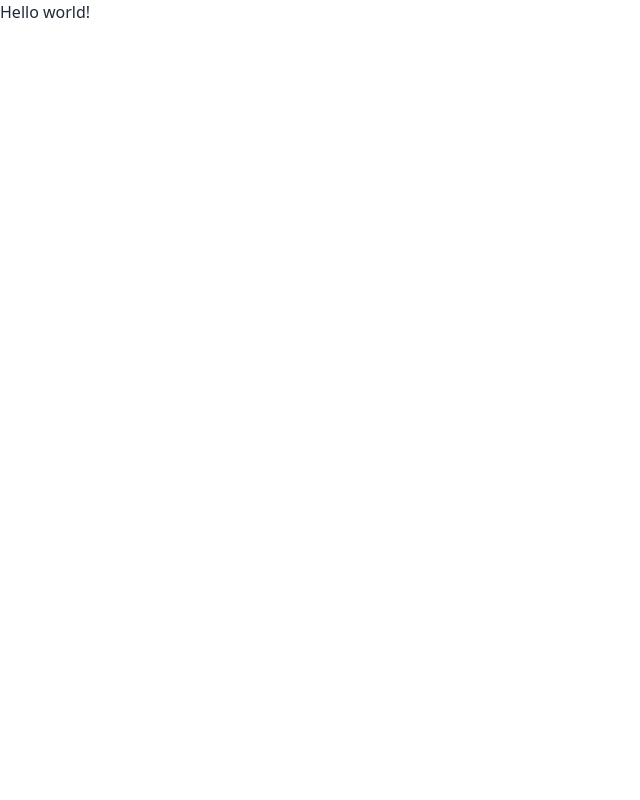
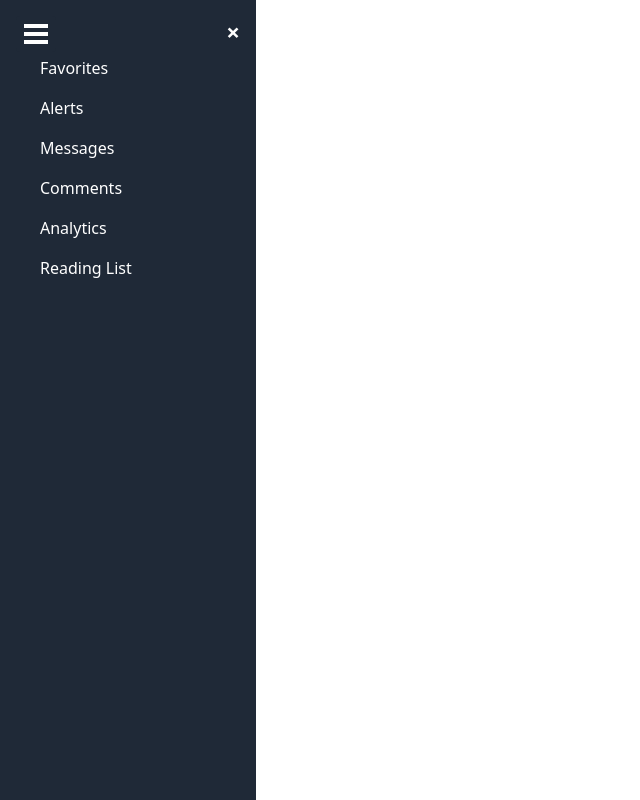
Before and after one commit to noobhacker32003/Book-a-bunk-client, a React (Vite) app: page / in a window 1280 px wide. Shown: the whole page, without its empty margins (0-640 px from the left). Built offline with nearby package versions, Linux system fonts and the light colour scheme.

Commit message:
Adding sidebar to navigate

```diff
--- a/package.json
+++ b/package.json
@@ -10,7 +10,9 @@
     "preview": "vite preview"
   },
   "dependencies": {
+    "@fortawesome/fontawesome-svg-core": "^6.7.1",
     "react": "^18.3.1",
+    "react-burger-menu": "^3.0.9",
     "react-dom": "^18.3.1",
     "react-router-dom": "^6.28.0"
   },
--- /dev/null
+++ b/src/component/Home.jsx
@@ -0,0 +1,13 @@
+import React from 'react';
+import Navbar from './Sidebar';
+
+const Home = () => {
+    return (
+        <div>
+
+            <Navbar></Navbar>
+        </div>
+    );
+};
+
+export default Home;
--- /dev/null
+++ b/src/component/Login.jsx
@@ -0,0 +1,43 @@
+import React from 'react';
+
+const Login = () => {
+    return (
+        <div>
+            <div className="hero bg-base-200 min-h-screen">
+            <div className="hero-content flex-col lg:flex-row-reverse">
+                <div className="text-center lg:text-left">
+                <h1 className="text-5xl font-bold">Login now!</h1>
+                <p className="py-6">
+                    Provident cupiditate voluptatem et in. Quaerat fugiat ut assumenda excepturi exercitationem
+                    quasi. In deleniti eaque aut repudiandae et a id nisi.
+                </p>
+                </div>
+                <div className="card bg-base-100 w-full max-w-sm shrink-0 shadow-2xl">
+                <form className="card-body">
+                    <div className="form-control">
+                    <label className="label">
+                        <span className="label-text">Email</span>
+                    </label>
+                    <input type="email" placeholder="email" className="input input-bordered" required />
+                    </div>
+                    <div className="form-control">
+                    <label className="label">
+                        <span className="label-text">Password</span>
+                    </label>
+                    <input type="password" placeholder="password" className="input input-bordered" required />
+                    <label className="label">
+                        <a href="#" className="label-text-alt link link-hover">Forgot password?</a>
+                    </label>
+                    </div>
+                    <div className="form-control mt-6">
+                    <button className="btn btn-primary">Login</button>
+                    </div>
+                </form>
+                </div>
+            </div>
+            </div>
+        </div>
+    );
+};
+
+export default Login;
--- /dev/null
+++ b/src/component/Sidebar.jsx
@@ -0,0 +1,97 @@
+import React, { useState } from 'react';
+import { Link } from 'react-router-dom';
+
+const Sidebar = () => {
+  const [isOpen, setIsOpen] = useState(false); // State to toggle sidebar visibility
+
+  const toggleSidebar = () => {
+    setIsOpen(!isOpen);
+  };
+
+  return (
+    <div className="relative">
+      {/* Burger Button */}
+      <button onClick={toggleSidebar} className={`absolute top-4 left-4 z-50 bg-gray-800 text-white p-2 rounded transition-opacity duration-300 ${
+          isOpen ? 'opacity-0 pointer-events-none' : 'opacity-100'}`} >
+        {/* Burger Icon */}
+        <span className="block w-6 h-1 bg-white mb-1"></span>
+        <span className="block w-6 h-1 bg-white mb-1"></span>
+        <span className="block w-6 h-1 bg-white"></span>
+      </button>
+
+      {/* Sidebar */}
+      <div
+        className={`fixed top-0 left-0 h-full w-64 bg-gray-800 text-white transform  isOpen 'translate-x-0' : '-translate-x-full' } z-40`}
+      >
+        {/* Close Button */}
+        <button
+          onClick={toggleSidebar}
+          className="absolute top-4 right-4 text-white text-2xl font-bold focus:outline-none"
+        >
+          &times;
+        </button>
+
+        <nav className="flex flex-col h-full p-4 mt-8">
+          <Link
+            to="/favorites"
+            className="flex items-center px-4 py-2 hover:bg-gray-700"
+            onClick={toggleSidebar}
+          >
+            <i className="fa fa-fw fa-star-o mr-2"></i>
+            <span>Favorites</span>
+          </Link>
+          <Link
+            to="/alerts"
+            className="flex items-center px-4 py-2 hover:bg-gray-700"
+            onClick={toggleSidebar}
+          >
+            <i className="fa fa-fw fa-bell-o mr-2"></i>
+            <span>Alerts</span>
+          </Link>
+          <Link
+            to="/messages"
+            className="flex items-center px-4 py-2 hover:bg-gray-700"
+            onClick={toggleSidebar}
+          >
+            <i className="fa fa-fw fa-envelope-o mr-2"></i>
+            <span>Messages</span>
+          </Link>
+          <Link
+            to="/comments"
+            className="flex items-center px-4 py-2 hover:bg-gray-700"
+            onClick={toggleSidebar}
+          >
+            <i className="fa fa-fw fa-comment-o mr-2"></i>
+            <span>Comments</span>
+          </Link>
+          <Link
+            to="/analytics"
+            className="flex items-center px-4 py-2 hover:bg-gray-700"
+            onClick={toggleSidebar}
+          >
+            <i className="fa fa-fw fa-bar-chart-o mr-2"></i>
+            <span>Analytics</span>
+          </Link>
+          <Link
+            to="/reading-list"
+            className="flex items-center px-4 py-2 hover:bg-gray-700"
+            onClick={toggleSidebar}
+          >
+            <i className="fa fa-fw fa-newspaper-o mr-2"></i>
+            <span>Reading List</span>
+          </Link>
+        </nav>
+      </div>
+
+      {/* Overlay */}
+      {isOpen && (
+        <div
+          onClick={toggleSidebar} className="fixed inset-0 bg-black bg-opacity-50 z-30">
+
+        </div>
+      )}
+    </div>
+  );
+};
+
+export default Sidebar;
--- a/src/main.jsx
+++ b/src/main.jsx
@@ -6,11 +6,12 @@ import {
   createBrowserRouter,
   RouterProvider,
 } from "react-router-dom";
+import Home from './component/Home';
 
 const router = createBrowserRouter([
   {
     path: "/",
-    element: <div>Hello world!</div>,
+    element: <Home></Home>,
   },
 ]);
 
```
Also changed, not shown: 1 other file (tests, documents, lock files or other folders).
